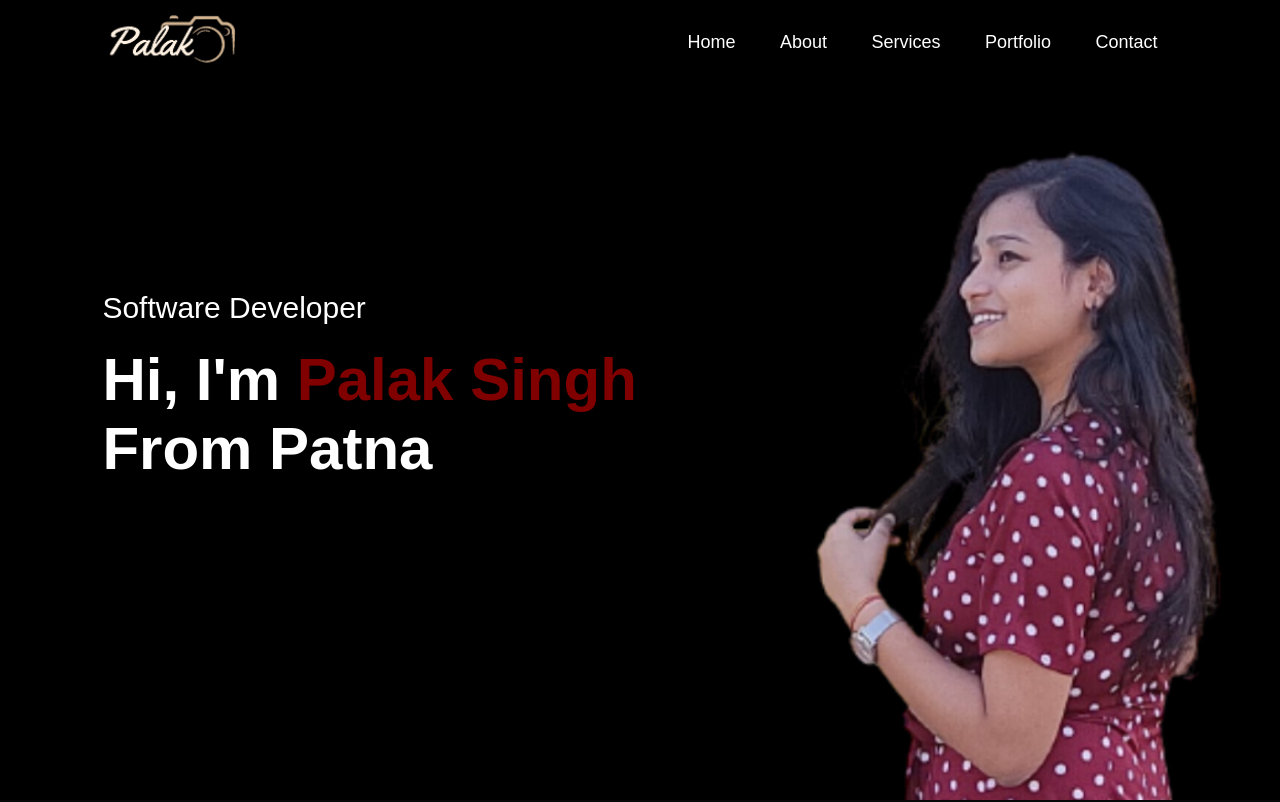
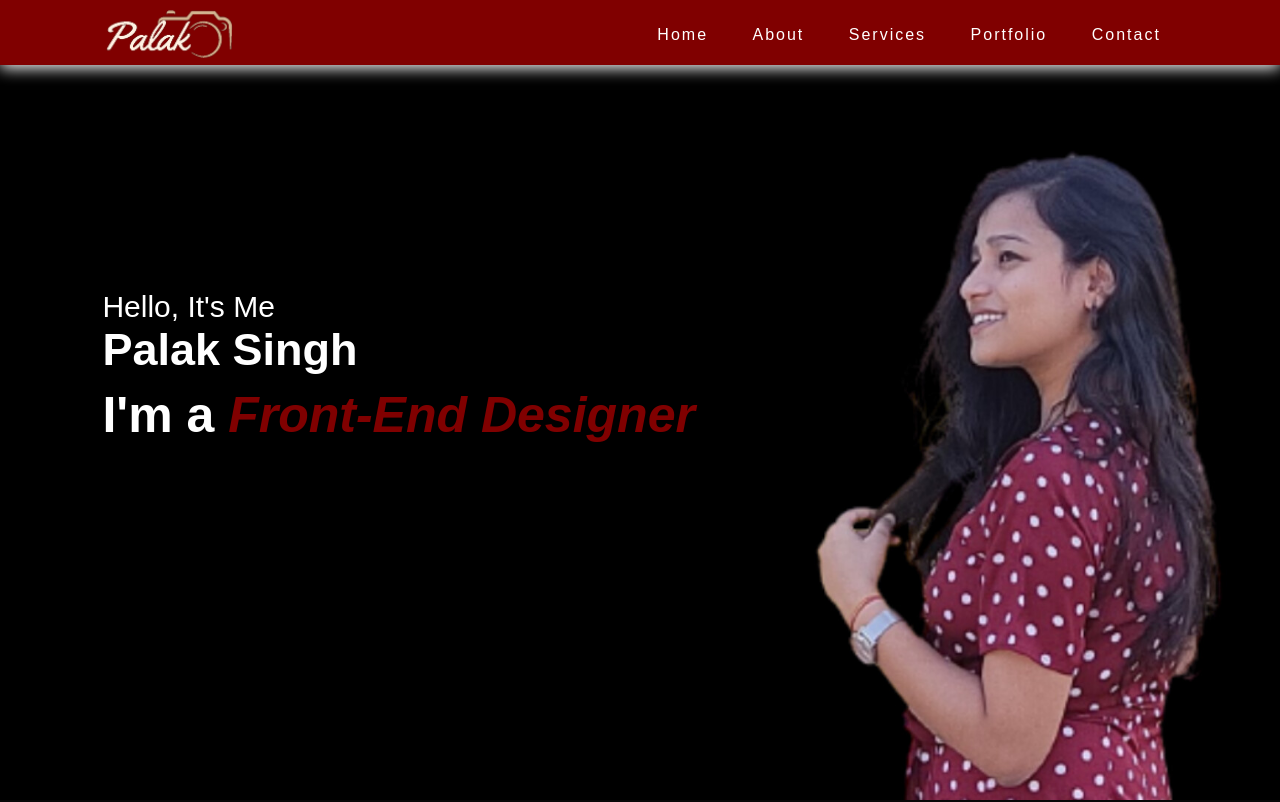
Before and after one commit to palaksingh8883/Personal-Portfolio, a plain HTML site: page index.html in a window 1280 px wide. Shown: the top 802 px of the page. Drawn offline with nearby package versions, Linux system fonts and the light colour scheme.

Commit message:
Desinging Fixes

```diff
--- a/index.html
+++ b/index.html
@@ -9,7 +9,6 @@
 </head>
 <body>
     <div id="header">
-        <div class="container">
         <nav>
             <img src="Images/logo.png" class="logo">
             <ul>
@@ -20,9 +19,11 @@
              <li><a href="#contact">Contact</a></li>
             </ul>
          </nav>
+        <div class="container">
+
             <div class="header-text">
-                <p>Software Developer</p>
-                <h1>Hi, I'm <span>Palak Singh</span><br>From Patna</h1>
+                <p>Hello, It's Me</p><h2>Palak Singh</h2>
+                <h1>I'm a <span class="multiText">Front-End Designer</span></h1>
             </div>
         </div>
     </div>
@@ -202,6 +203,7 @@
     </div>
 
     <script src="script.js"></script>
+    <script src="https://cdn.jsdelivr.net/npm/typed.js@2.0.12"></script>
 
 </body>
 </html>
--- a/script.js
+++ b/script.js
@@ -27,11 +27,3 @@ const scriptURL = 'https://script.google.com/macros/s/AKfycbya9mD-W_1h3Zw4qqUaO1
             })
             .catch(error => console.error('Error!', error.message))
         })
-
-        const typed = new Typed('.multiple-text',{
-            strings: ['Frontend Developer', 'Java Developer'],
-            typeSpeed: 100,
-            backSpeed: 100,
-            backDelay: 1000,
-            loop: true
-        });
--- a/style.css
+++ b/style.css
@@ -24,11 +24,16 @@ body{
 nav{
     display: flex;
     align-items: center;
-    justify-content: space-between;
+    justify-content: space-around;
     flex-wrap: wrap;
+    background-color: maroon;
+    height: 65px;
+    box-shadow: 0 3px 15px rgb(255, 255, 255);
 }
 .logo{
     width: 140px;
+    margin-top: 5px;
+    margin-right: 200px;
 }
 
 nav ul li{
@@ -39,14 +44,15 @@ nav ul li{
 nav ul li a{
     color: #fff;
     text-decoration: none;
-    font-size: 18px;
+    font-size: 16px;
     position: relative;
+    letter-spacing: 2px;
 }
 nav ul li a::after{
     content: '';
     width: 0;
     height: 3px;
-    background: maroon;
+    background: #fff;
     position: absolute;
     left: 0;
     bottom: -6px;
@@ -57,18 +63,22 @@ nav ul li a:hover::after{
     width: 100%;
 }
 nav ul li a:hover{
-    color: maroon;
+    color: #fff;
+
 }
 .header-text{
     margin-top: 20%;
     font-size: 30px;
 }
 .header-text h1{
-    font-size: 60px;
-    margin-top: 20px;
+    font-size: 50px;
+    margin-top: 10px;
 }
 .header-text h1 span{
     color: maroon;
+}
+.multiText{
+    font-style: italic;
 }
 /*------------about-----------*/
 #about{
@@ -138,6 +148,7 @@ nav ul li a:hover{
 /*--------------services--------------*/
 #services{
     padding: 30px 0;
+    background: linear-gradient(180deg, #8835db, #7b1233);
 }
 .services-list{
     display: grid;
@@ -177,6 +188,7 @@ nav ul li a:hover{
 /*--------------Portfolio--------------*/
 #portfolio{
     padding: 50px 0;
+    background: linear-gradient(300deg, #081494, #9a0434);
 }
 .work-list{
     display: grid;
```
Lines whose indentation alone changed are shown as unchanged.
